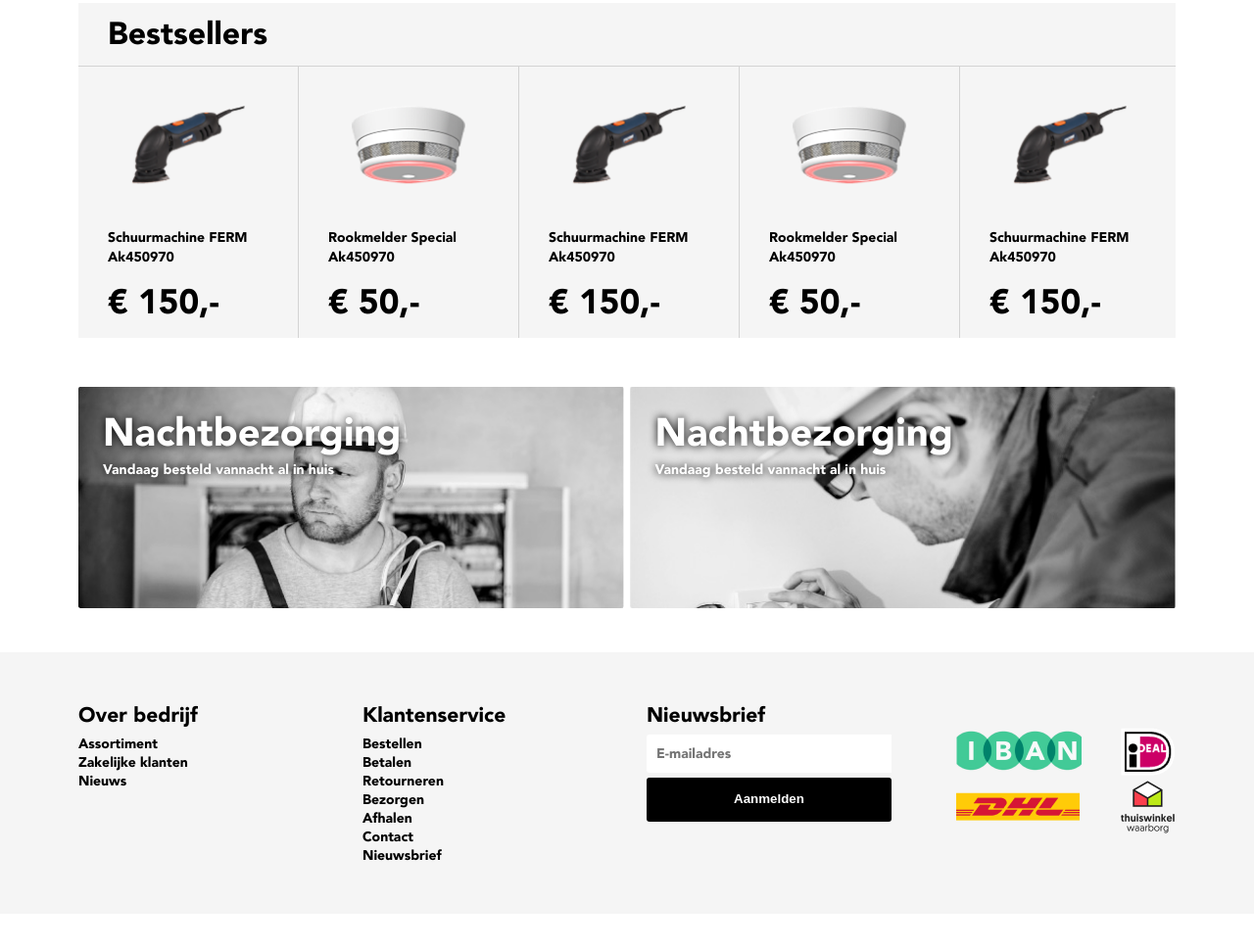
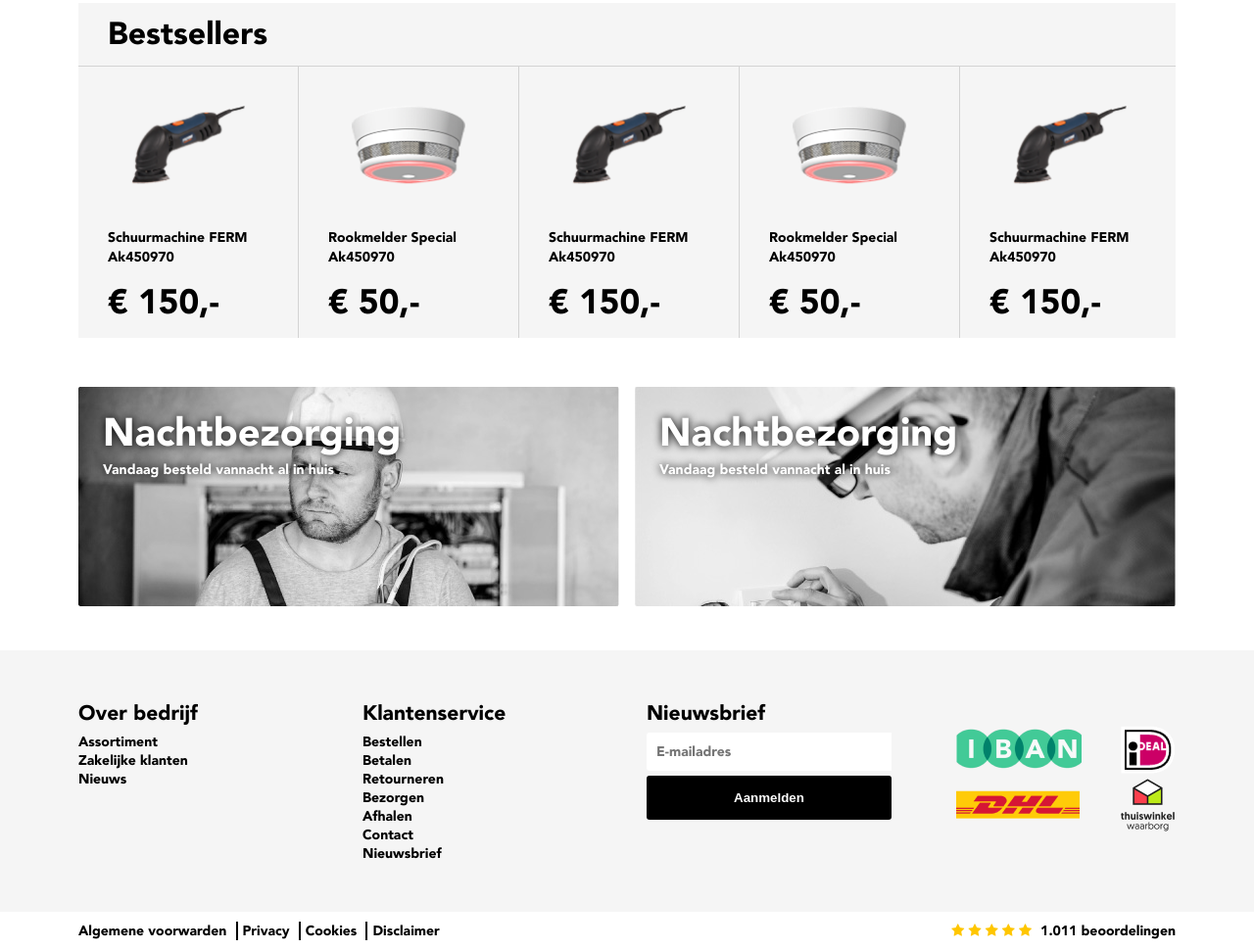
Before and after one commit to some1ask/ismFEDcourse, a plain HTML site: page index.html in a window 1280 px wide. Shown: the part 644-1614 px from the top of the page at 98% size. Before the commit the page ends 1577 px from the top, so only its background shows below. Drawn offline with Linux system fonts and the light colour scheme.

Commit message:
finished desktop version

```diff
--- a/css/style.css
+++ b/css/style.css
@@ -454,11 +454,15 @@ bot {
 }
 .promotion-item{
     position: relative;
-    flex: 0 1 49.7%;
+    /*flex: 0 1 49.7%;*/
 }
 .promotion-image img{
     width: 100%;
     height: 100%;
+}
+.promotion-item{
+    max-width: 100%;
+    max-height: 100%;
 }
 .promotion-info{
     display: block;
@@ -490,9 +494,6 @@ bot {
 }
 .partners-wrapper{
     align-self: center;
-}
-.footer-top-content >div:not(:first-child){
-    margin-left:50px;
 }
 
 .newsletter{
@@ -533,3 +534,26 @@ bot {
 .bot-header{
     margin-bottom: 5px;
 }
+.footer-bot-content{
+    display: flex;
+    justify-content: space-between;
+    padding: 10px 0;
+}
+.stars{
+    display: inline-block;
+    color: #FFC600;
+}
+.review{
+    display: inline-block;
+    margin-left: 5px;
+}
+.footer-menu-item{
+    display: inline-block;
+    padding: 0 5px;
+    border-left: 2px solid black;
+    /*text-decoration: underline;*/
+}
+.footer-menu-item:first-child{
+    padding-left: 0px;
+    border: none;
+}
--- a/index.html
+++ b/index.html
@@ -298,7 +298,6 @@
                                     <button type="submit" class="item-btn footer-btn">Aanmelden</button>
                                 </form>
                             </div>
-
                         </div>
                     </div>
                     <div class="partners-wrapper">
@@ -312,7 +311,30 @@
                 </div>
             </div>
         </div>
-        <div class="footer-bottom-row"></div>
+        <div class="footer-bottom-row">
+            <div class="page-wrapper">
+                <div class="footer-bot-content">
+                    <div class="footer-menu">
+                        <a href="" class="footer-menu-item">Algemene voorwarden</a>
+                        <a href="" class="footer-menu-item">Privacy</a>
+                        <a href="" class="footer-menu-item">Cookies</a>
+                        <a href="" class="footer-menu-item">Disclaimer</a>
+                    </div>
+                    <div class="footer-rating">
+                        <div class="stars">
+                            <i class="fa fa-star"></i>
+                            <i class="fa fa-star"></i>
+                            <i class="fa fa-star"></i>
+                            <i class="fa fa-star"></i>
+                            <i class="fa fa-star"></i>
+                        </div>
+                        <div class="review">
+                            1.011 beoordelingen
+                        </div>
+                    </div>
+                </div>
+            </div>
+        </div>
     </div>
 </footer>
 </body>
```
